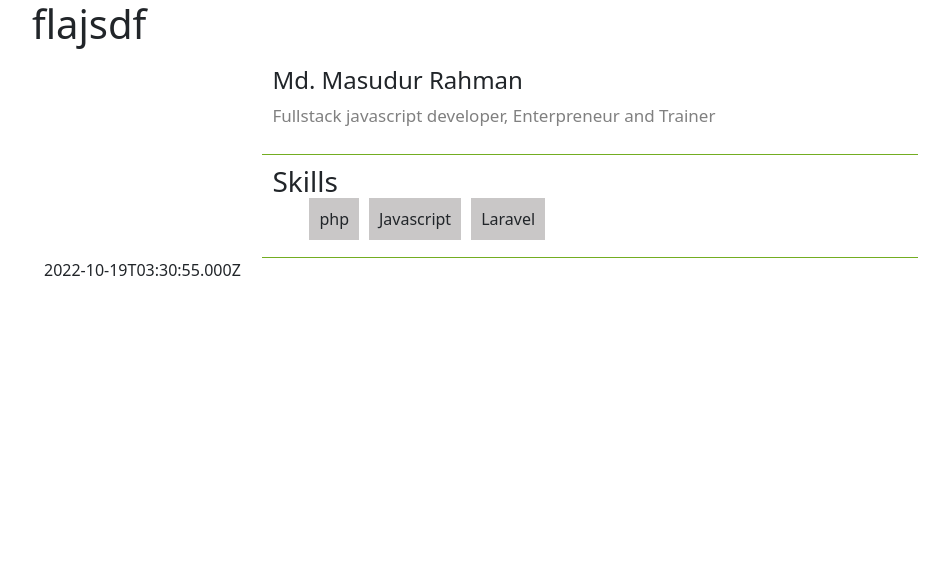
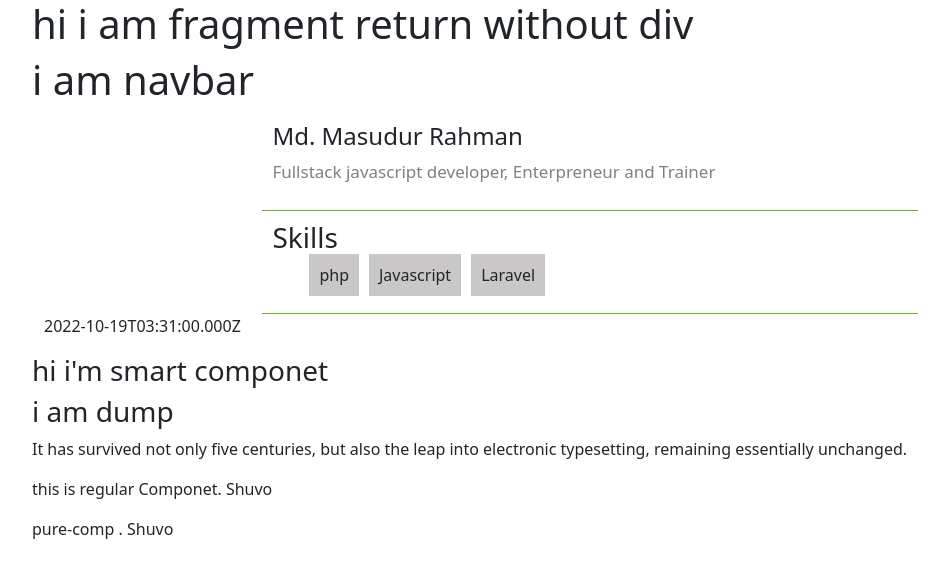
Before and after one commit to MasudurRahman34/core_react, a React (Create React App) app: page / in a window 1280 px wide. Shown: the top 578 px of the page, without its empty margins (50-999 px from the left). Built offline with nearby package versions, Linux system fonts and the light colour scheme.

Commit message:
pure, regular, fragment advnace component added

```diff
--- a/src/component/app.jsx
+++ b/src/component/app.jsx
@@ -1,13 +1,32 @@
 import React, { Component } from "react";
 import Profile from './profile';
 import Navbar from './profile/navbar';
+import RegularComponent from "./reg-comp";
+import SmartComponent from "./smart";
+import PureComp from "./pure-comp";
+import FragComponent from "./frag-comp";
 class App extends Component {
+    state={
+        name:'Md Masudur Rahman'
+    }
+    componentDidMount(){
+        setInterval(() => {
+            this.setState({name:'Shuvo'})
+        }, 1000);
+    }
     render() {
         return (
             <div id="App">
                 <div className="container">
+                    <div><FragComponent/></div>
+
                     <Navbar/>
                     <Profile />
+                    <SmartComponent/>
+                    <RegularComponent name={this.state.name}/>
+                    <PureComp name={this.state.name}/>
+
+
                 </div>
 
 
--- /dev/null
+++ b/src/component/dump.jsx
@@ -0,0 +1,17 @@
+import React from "react";
+// functional component
+function Dump ({msg}) {
+    return(
+        <div>
+            <h3>i am dump</h3>
+            <p>{msg}</p>
+        </div>
+    );
+}
+// const Dump = (props) => (
+//         <div>
+//             <h3>i am dump</h3>
+//             <p>{props.msg}</p>
+//         </div>
+// )
+export default Dump;
--- /dev/null
+++ b/src/component/frag-comp.jsx
@@ -0,0 +1,10 @@
+import React from "react";
+// react fragment return component without wrapping div
+function FragComponent(){
+    return(
+        <>
+            <h1>hi i am fragment return without div</h1>
+        </>
+    );
+}
+export default FragComponent;
--- a/src/component/profile/navbar.jsx
+++ b/src/component/profile/navbar.jsx
@@ -1,6 +1,6 @@
 
 import React from "react";
 const Navbar = ()=>(
-<h1>flajsdf</h1>
+<h1>i am navbar</h1>
 )
 export default Navbar;
--- /dev/null
+++ b/src/component/pure-comp.jsx
@@ -0,0 +1,10 @@
+import React, { PureComponent } from 'react'
+
+class PureComp extends PureComponent {
+  render() {
+    return (
+      <div><p>pure-comp . {this.props.name}</p></div>
+    )
+  }
+}
+export default PureComp;
--- /dev/null
+++ b/src/component/reg-comp.jsx
@@ -0,0 +1,13 @@
+import React, { Component } from 'react'
+
+class RegularComponent extends Component {
+  render() {
+    return (
+        <div>
+            <p>this is regular Componet. {this.props.name}</p>
+        </div>
+
+    )
+  }
+}
+export default RegularComponent;
--- /dev/null
+++ b/src/component/smart.jsx
@@ -0,0 +1,34 @@
+import React from "react";
+import Dump from "./dump";
+
+const messages=[
+    'Lorem Ipsum is simply dummy text of the printing and typesetting industry.',
+    'Lorem Ipsum has been the industrys standard dummy text ever since the 1500s',
+    'when an unknown printer took a galley of type and scrambled it to make a type specimen book.',
+    'It has survived not only five centuries, but also the leap into electronic typesetting, remaining essentially unchanged.'
+]
+
+class SmartComponent extends React.Component{
+    state={
+        msg:messages[0]
+    }
+    componentDidMount(){
+
+        setInterval(() => {
+            const randomIndex=Math.floor(Math.random() * messages.length )
+            this.setState({
+                msg:messages[randomIndex]
+            });
+        }, 1000);
+
+    }
+    render(){
+        return(
+            <div>
+                <h3>hi i'm smart componet</h3>
+                <Dump msg={this.state.msg}/>
+            </div>
+        );
+    }
+}
+export default SmartComponent;
```
